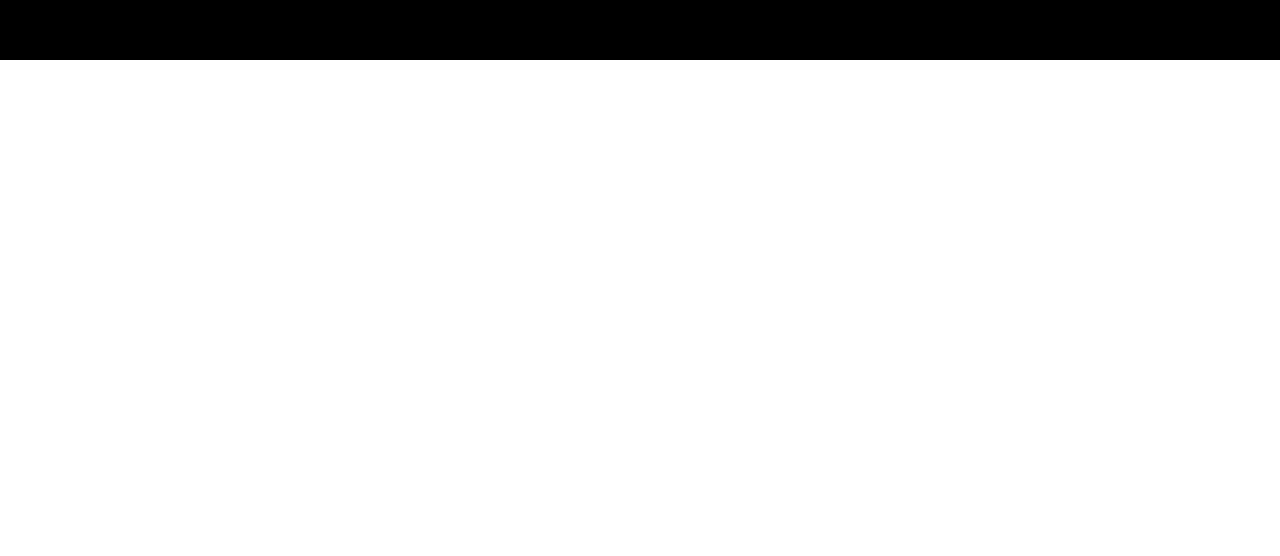
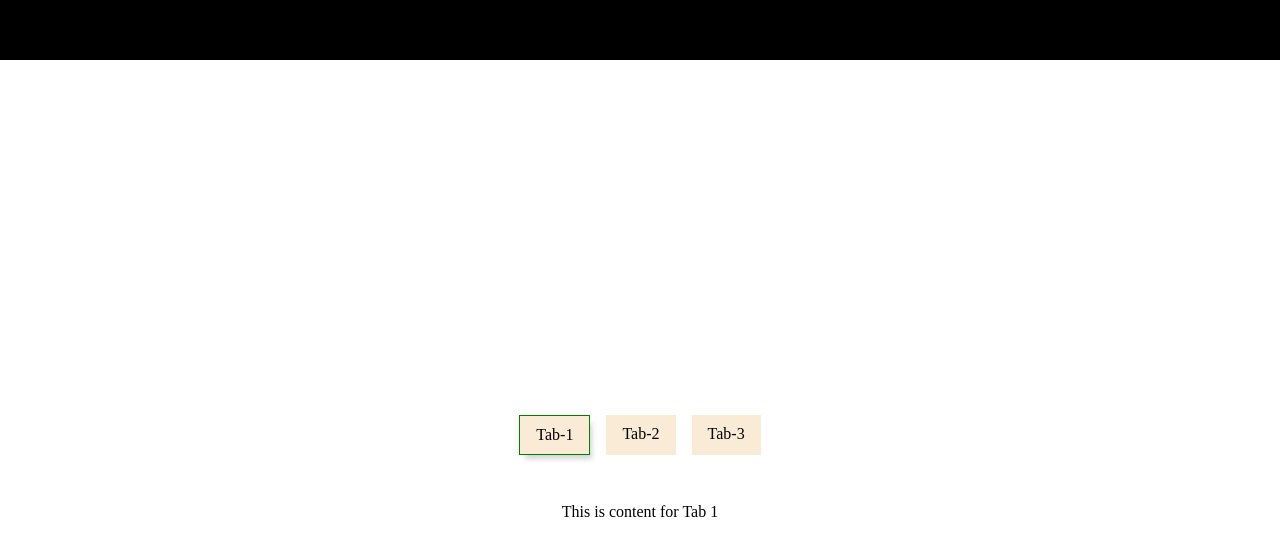
Before and after one commit to rauchrods/mini_projects, a React (Vite) app: page / in a window 1280 px wide. Shown: the part 5636-6192 px from the top of the page. Before the commit the page ends 5696 px from the top, so only its background shows below. Built offline with nearby package versions, Linux system fonts and the light colour scheme; no server answers.

Commit message:
added tabs proj

```diff
--- a/src/App.jsx
+++ b/src/App.jsx
@@ -10,6 +10,7 @@ import { menus } from "./components/tree-view/data";
 import QrCodeGenerator from "./components/qr_code_generator";
 import SwitchMode from "./components/switch-mode";
 import ScrollIndicator from "./components/scroll_indicator";
+import Tabtest from "./components/custom-tabs/tab-test";
 
 
 function App() {
@@ -26,6 +27,7 @@ function App() {
       <QrCodeGenerator/>
       <SwitchMode/>
       <ScrollIndicator/>
+      <Tabtest/>
     </>
   );
 }
--- /dev/null
+++ b/src/components/custom-tabs/tab-test.jsx
@@ -0,0 +1,28 @@
+import React from "react";
+import Tabs from "./tabs";
+import './tabs.css';
+
+function Tabtest() {
+  const tabs = [
+    {
+      label: "Tab-1",
+      content: <div>This is content for Tab 1</div>,
+    },
+    {
+      label: "Tab-2",
+      content: <div>This is content for Tab 2</div>,
+    },
+    {
+      label: "Tab-3",
+      content: <div>This is content for Tab 3</div>,
+    },
+  ];
+
+  function logcurrentIndex(index) {
+    // console.log(index);
+  }
+
+  return <Tabs tabContent={tabs} onChange={logcurrentIndex} />;
+}
+
+export default Tabtest;
--- /dev/null
+++ b/src/components/custom-tabs/tabs.css
@@ -0,0 +1,27 @@
+.tab-wrapper{
+    height: 100vh;
+    padding: 0 10px;
+    display: flex;
+    flex-direction: column;
+    justify-content: center;
+    align-items: center;
+    row-gap: 2rem;
+
+    .tab-heading{
+        display: flex;
+        justify-content: center;
+        padding: 1rem 2rem;
+        column-gap: 1rem;
+
+        >div{
+            padding: 10px 16px;
+            background-color: antiquewhite;
+            cursor: pointer;
+        }
+
+        >.active-tab{
+            border: 1px solid green;
+            box-shadow: 4px 6px 5px -2px rgba(0,0,0,0.17);
+        }
+    }
+}
--- /dev/null
+++ b/src/components/custom-tabs/tabs.jsx
@@ -0,0 +1,31 @@
+import React, { useState } from "react";
+
+function Tabs({ tabContent, onChange }) {
+  const [currentTabIndex, setCurrentTabIndex] = useState(0);
+
+  function switchTabContent(index) {
+    setCurrentTabIndex(index);
+    onChange(index);
+  }
+
+  return (
+    <div className="tab-wrapper">
+      <div className="tab-heading">
+        {tabContent.map((tabItem, index) => (
+          <div
+            key={tabItem.label}
+            onClick={() => switchTabContent(index)}
+            className={currentTabIndex === index ? `active-tab` : ""}
+          >
+            <span className="tab-label">{tabItem.label}</span>
+          </div>
+        ))}
+      </div>
+      <div className="tab-content">
+        {tabContent[currentTabIndex] && tabContent[currentTabIndex].content}
+      </div>
+    </div>
+  );
+}
+
+export default Tabs;
--- a/src/components/switch-mode/index.jsx
+++ b/src/components/switch-mode/index.jsx
@@ -9,7 +9,7 @@ function SwitchMode() {
     setTheme((prevState) => (prevState === "dark" ? "light" : "dark"));
   }
 
-  console.log(theme);
+  // console.log(theme);
   return (
     <div className={`switchMode-container ${theme}-mode`}>
       <div className="container">
--- a/src/components/switch-mode/useLocalStorage.js
+++ b/src/components/switch-mode/useLocalStorage.js
@@ -3,13 +3,13 @@ import React, { useEffect, useState } from "react";
 function useLocalStorage(key, defaultValue) {
   const [value, setValue] = useState(() => {
     let currentValue;
-     console.log('lets Seee');
+    //  console.log('lets Seee');
     try {
       currentValue = JSON.parse(
         localStorage.getItem(key) || String(defaultValue)
       );
     } catch (error) {
-      console.log(error);
+      // console.log(error);
       currentValue = defaultValue;
     }
 
```
